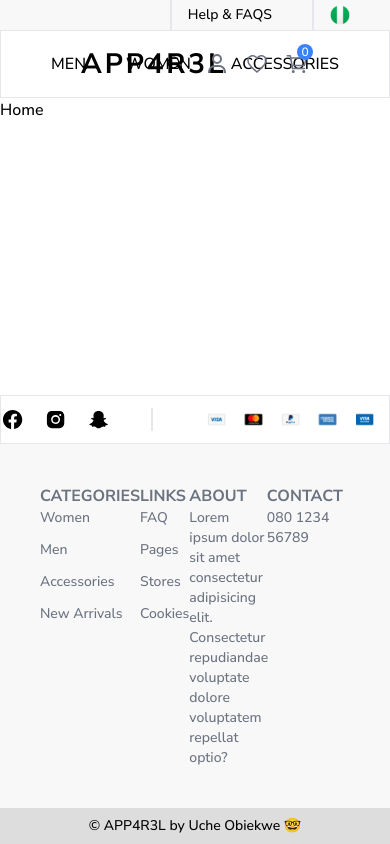
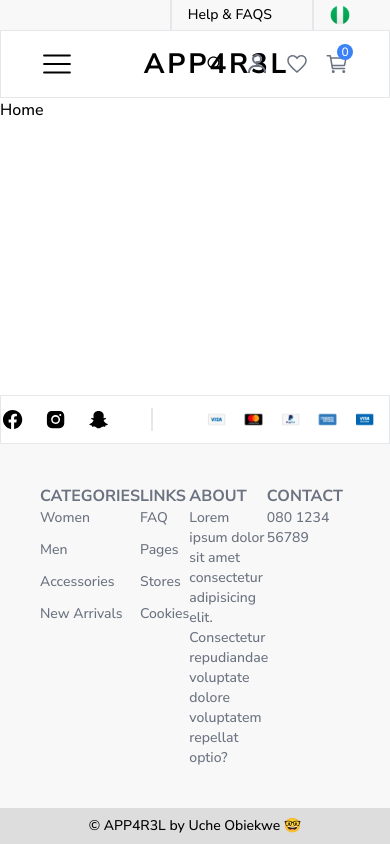
Before and after one commit to dvke/Portfolio-Projects, a React (Vite) app in the folder App4rel/client/: page / in a window 390 px wide. Built offline with nearby package versions, Linux system fonts and the light colour scheme.

Commit message:
responsive nav

```diff
--- a/App4rel/client/src/components/Navbar/index.jsx
+++ b/App4rel/client/src/components/Navbar/index.jsx
@@ -1,10 +1,13 @@
-import React from "react";
+import React, { useState } from "react";
 import { IoIosArrowDown, IoIosSearch, IoMdHeartEmpty } from "react-icons/io";
+import { RxHamburgerMenu } from "react-icons/rx";
 import { IoCartOutline } from "react-icons/io5";
 import { BiUser } from "react-icons/bi";
+import { AiOutlineClose } from "react-icons/ai";
 import { Link } from "react-router-dom";
 
 const Navbar = () => {
+  const [isMenuOpen, setIsMenuOpen] = useState(false);
   return (
     <nav>
       {/* above nav */}
@@ -25,7 +28,40 @@ const Navbar = () => {
         </div>
       </div>
       {/* main nav */}
-      <div className="grid grid-cols-3 w-full items-center  px-20 py-3 border">
+      <div className="grid grid-cols-3 w-full items-center px-10 md:px-20 py-3 border">
+        {/* hamburger icon */}
+        <div className="md:hidden block">
+          <i
+            className="cursor-pointer text-[2rem]"
+            onClick={() => setIsMenuOpen(true)}
+          >
+            <RxHamburgerMenu />
+          </i>
+        </div>
+        {/* mobile links */}
+        <div
+          className={`${
+            isMenuOpen ? "" : "left-[-500px]"
+          } absolute left-0 bottom-0 h-[100vh] duration-300 z-10 w-[30vw] bg-[#dddddd]`}
+        >
+          <div className=" relative h-[70%] gap-10 flex flex-col items-center justify-center">
+            <i
+              className="cursor-pointer text-xl absolute top-[55px]"
+              onClick={() => setIsMenuOpen(false)}
+            >
+              <AiOutlineClose />
+            </i>
+            <Link to="/products/1" className="nav uppercase ">
+              MEN
+            </Link>
+            <Link to="/products/2" className="nav uppercase">
+              WOMEN
+            </Link>
+            <Link to="/" className="nav uppercase">
+              ACCESSORIES
+            </Link>
+          </div>
+        </div>
         {/* logo */}
         <div>
           <a href="/" className="font-[700] text-[1.75rem] tracking-widest">
@@ -37,8 +73,9 @@ const Navbar = () => {
             /> */}
           </a>
         </div>
-        {/* links */}
-        <div className="flex justify-self-center gap-10">
+        {/* desktop links */}
+
+        <div className="md:flex justify-self-center gap-10 hidden">
           <Link to="/products/1" className="nav uppercase ">
             MEN
           </Link>
```
